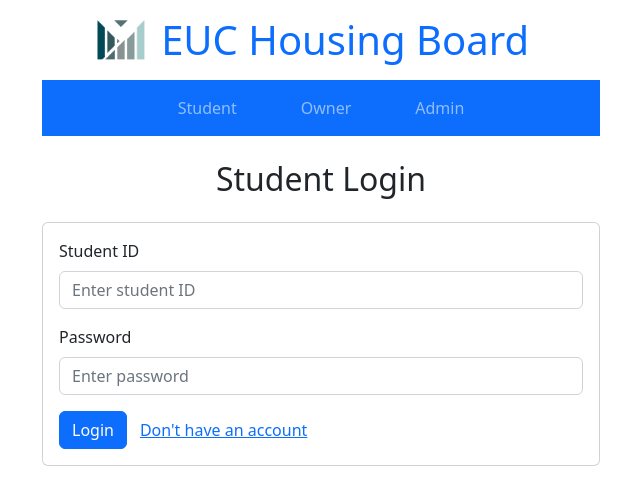
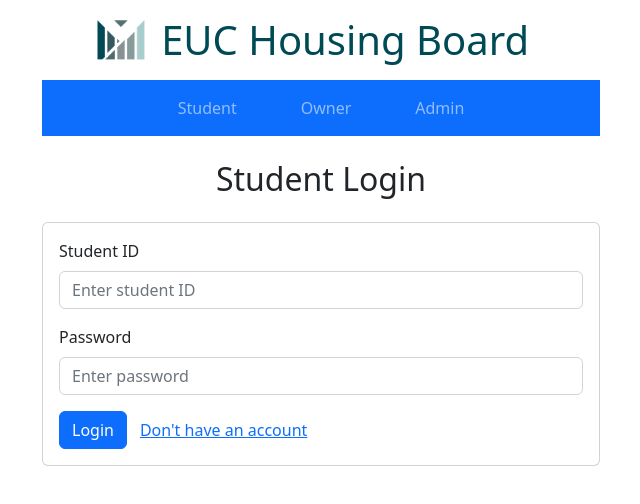
Before and after one commit to hugomatton/HousingBoardFront, a React (Create React App) app: page / in a window 1280 px wide. Shown: the top 504 px of the page, without its empty margins (319-959 px from the left). Built offline with nearby package versions, Linux system fonts and the light colour scheme.

Commit message:
reorganisation du bail

```diff
--- a/src/component/Admin/Page/Housings.js
+++ b/src/component/Admin/Page/Housings.js
@@ -1,6 +1,4 @@
 import React, { useState } from 'react'
-import HousingCard from '../../Shared/HousingCard/HousingCard'
-import HousingDetail from '../../Shared/HousingDetail/HousingDetail'
 
 const Housings = () => {
 
@@ -13,8 +11,7 @@ const Housings = () => {
     return (
 
         <div className="d-flex">
-            <HousingCard showDetails={showDetails} onShowDetails={handleShowDetails}></HousingCard>
-            {showDetails && <HousingDetail />}
+
         </div>
 
     )
--- a/src/component/Owner/OwnerPage.js
+++ b/src/component/Owner/OwnerPage.js
@@ -1,8 +1,8 @@
 import React, { useState } from "react";
 import { Container } from "react-bootstrap";
 import NavbarOwner from "./NavbarOwner/NavbarOwner";
-import MyHousings from "./Page/MyHousings";
-import FormHousing from "./Page/FormHousing";
+import MyHousings from "./Page/MyHousingPage/MyHousings";
+import FormHousing from "./Page/FormPage/FormHousing";
 
 
 const OwnerPage = () => {
--- a/src/component/Shared/HousingCard/HousingCard.js
+++ b/src/component/Owner/Page/MyHousingPage/Card/HousingCard.js
@@ -9,9 +9,9 @@ const HousingCard = ({ housing, setSelectedHousing }) => {
           {housing.housing_address}
         </Card.Title>
       <Card.Body>
-        <Card.Text style={{ fontSize: '16px' }} className="mb-2 ">Number of bathroom : {housing.bathrooms_nb}</Card.Text>
-        <Card.Text style={{ fontSize: '16px' }} className="mb-2 ">Number of bedrooms : {housing.bedrooms_nb}</Card.Text>
-        <Card.Text style={{ fontSize: '16px' }} className="mb-3 ">Monthly rent : {housing.monthly_rent}</Card.Text>
+        <Card.Text style={{ fontSize: '16px' }} className="mb-2 "><strong>{housing.bathrooms_nb}</strong> Bathrooms</Card.Text>
+        <Card.Text style={{ fontSize: '16px' }} className="mb-2 "><strong>{housing.bedrooms_nb}</strong> Bedrooms</Card.Text>
+        <Card.Text style={{ fontSize: '16px' }} className="mb-3 ">Monthly rent : <strong>{housing.monthly_rent}</strong>  €</Card.Text>
         <div className="d-flex align-items-center justify-content-around">
           <Button style={{ width: '5rem' }} variant="light" onClick={() => { setSelectedHousing(housing) }}>Show</Button>
           <Button style={{ width: '5rem' }} variant="outline-success" onClick={() => { setSelectedHousing(housing) }}><strong>Edit</strong></Button>
--- a/src/component/Owner/Page/MyHousings.js
+++ b/src/component/Owner/Page/MyHousingPage/MyHousings.js
@@ -1,6 +1,6 @@
 import React, { useEffect, useState } from 'react'
-import HousingCard from '../../Shared/HousingCard/HousingCard'
-import HousingDetail from '../../Shared/HousingDetail/HousingDetail'
+import HousingCard from './Card/HousingCard'
+import HousingDetail from './Detail/HousingDetail'
 import axios from 'axios';
 
 const MyHousings = () => {
--- a/src/component/SigupLogin/SignupLogin.js
+++ b/src/component/SigupLogin/SignupLogin.js
@@ -22,8 +22,8 @@ const SignupLogin = () => {
             />
           </div>
           <h1
-            style={{ display: "inline-block", verticalAlign: "middle" }}
-            className="text-center p-3 my-0 text-primary"
+            style={{ display: "inline-block", verticalAlign: "middle", color:'#004a55' }}
+            className="text-center p-3 my-0 "
           >
             EUC Housing Board
           </h1>
--- a/src/component/Student/StudentPage.js
+++ b/src/component/Student/StudentPage.js
@@ -1,8 +1,6 @@
 import React, { useState } from "react";
 import { Container } from "react-bootstrap";
 import NavbarStudent from "./NavbarStudent/NavbarStudent";
-import HousingCard from "../Shared/HousingCard/HousingCard";
-import HousingDetail from "../Shared/HousingDetail/HousingDetail";
 
 const StudentPage = () => {
   const [showDetails, setShowDetails] = useState(false);
```
Also changed, not shown: src/component/Owner/Page/FormPage/FormHousing.js (renamed from src/component/Owner/Page/FormHousing.js), src/component/Owner/Page/FormPage/FormPicture/FormPicture.js (renamed from src/component/Owner/Page/FormPicture/FormPicture.js), src/component/Owner/Page/MyHousingPage/Detail/HousingDetail.js (renamed from src/component/Shared/HousingDetail/HousingDetail.js).
